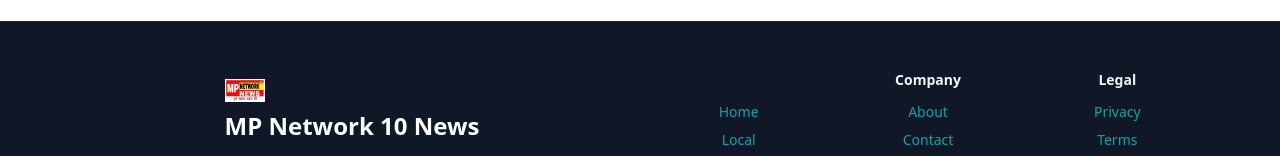
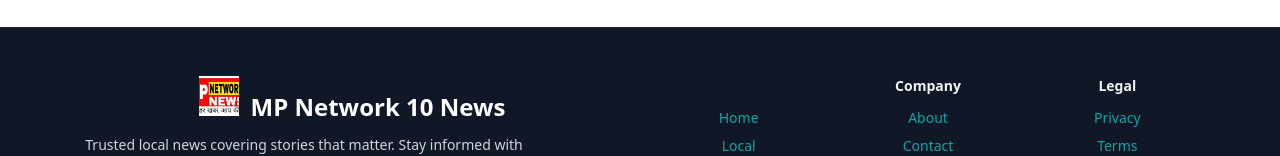
Before and after one commit to Avishkant/NewsPortal, a React (Vite) app in the folder client/: page /reporter in a window 1280 px wide. Shown: the part 247-403 px from the top of the page. Built offline with nearby package versions, Linux system fonts and the light colour scheme; no server answers.

Commit message:
lazy loading added to some of the places

```diff
--- a/client/src/components/Footer.jsx
+++ b/client/src/components/Footer.jsx
@@ -1,5 +1,6 @@
 import { Link } from "react-router-dom";
 import logoSrc from "../assets/logo.jpg";
+import LazyImage from "./LazyImage.jsx";
 
 export default function Footer() {
   return (
@@ -7,7 +8,7 @@ export default function Footer() {
       <div className="max-w-6xl mx-auto px-4 py-8 sm:py-12 flex flex-col md:flex-row md:items-start md:justify-between gap-8">
         <div className="flex-1 min-w-0">
           <Link to="/" className="inline-block mb-3 flex items-center">
-            <img
+            <LazyImage
               src={logoSrc}
               alt="MP Network10 logo"
               className="w-10 h-10 object-contain mr-3"
@@ -87,7 +88,16 @@ export default function Footer() {
             © {new Date().getFullYear()} MP Network 10 News — All rights
             reserved.
           </div>
-          <div className="mt-2 sm:mt-0">Made with ❤️ by <a href="https://thinkcraftai.tech" target="_blank" rel="noopener noreferrer">ThinkCraftAI</a></div>
+          <div className="mt-2 sm:mt-0">
+            Made with ❤️ by{" "}
+            <a
+              href="https://thinkcraftai.tech"
+              target="_blank"
+              rel="noopener noreferrer"
+            >
+              ThinkCraftAI
+            </a>
+          </div>
         </div>
       </div>
     </footer>
--- a/client/src/components/HindiNavbar.jsx
+++ b/client/src/components/HindiNavbar.jsx
@@ -1,5 +1,6 @@
 import { Link, useNavigate, useLocation } from "react-router-dom";
 import logo from "../assets/logo.jpg";
+import LazyImage from "./LazyImage.jsx";
 import { Search, Menu, X, User, ChevronDown, Tag, MapPin } from "lucide-react";
 import { useState, useRef, useEffect } from "react";
 import { useAuth } from "../contexts/AuthContext.jsx";
@@ -279,7 +280,7 @@ export default function HindiNavbar() {
             transition={{ duration: 0.5 }}
           >
             <Link to={dashboardLink}>
-              <img
+              <LazyImage
                 src={logo}
                 alt="लोगो"
                 className="h-12 md:h-16 w-auto object-contain transition duration-300 hover:scale-[1.05] transform"
@@ -444,7 +445,7 @@ export default function HindiNavbar() {
           >
             <div className="flex items-center justify-between px-4 py-3 border-b border-gray-100 bg-white">
               <div className="flex items-center gap-3">
-                <img
+                <LazyImage
                   src={logo}
                   alt="logo"
                   className="h-8 w-auto object-contain"
--- /dev/null
+++ b/client/src/components/LazyImage.jsx
@@ -0,0 +1,94 @@
+import { useEffect, useRef, useState } from "react";
+
+export default function LazyImage({
+  src,
+  alt = "",
+  className = "",
+  style = {},
+  placeholder,
+  fallback = "/vite.svg",
+  ...rest
+}) {
+  const imgRef = useRef(null);
+  const [visible, setVisible] = useState(false);
+  const [loaded, setLoaded] = useState(false);
+  const [current, setCurrent] = useState(null);
+
+  useEffect(() => {
+    setLoaded(false);
+    setCurrent(null);
+    if (!src) return;
+    let mounted = true;
+    const node = imgRef.current;
+
+    if (typeof IntersectionObserver === "undefined" || !node) {
+      // fallback: load immediately
+      setVisible(true);
+      setCurrent(src);
+      return () => (mounted = false);
+    }
+
+    const obs = new IntersectionObserver(
+      (entries) => {
+        entries.forEach((entry) => {
+          if (entry.isIntersecting) {
+            if (!mounted) return;
+            setVisible(true);
+            setCurrent(src);
+            obs.disconnect();
+          }
+        });
+      },
+      { rootMargin: "200px" }
+    );
+    obs.observe(node);
+    return () => {
+      mounted = false;
+      try {
+        obs.disconnect();
+      } catch (e) {
+        /* ignore */
+      }
+    };
+  }, [src]);
+
+  return (
+    <div
+      ref={imgRef}
+      className={`relative overflow-hidden ${className}`}
+      style={{ display: "inline-block", ...style }}
+    >
+      {!loaded && (
+        <div
+          aria-hidden="true"
+          className="absolute inset-0 bg-gray-100 animate-pulse"
+          style={{
+            background: placeholder
+              ? `url(${placeholder}) center/cover no-repeat`
+              : undefined,
+          }}
+        />
+      )}
+
+      {visible && (
+        <img
+          src={current || fallback}
+          alt={alt}
+          className={`block w-full h-full object-cover transition-opacity duration-500 ${
+            loaded ? "opacity-100" : "opacity-0"
+          }`}
+          onLoad={() => setLoaded(true)}
+          onError={(e) => {
+            try {
+              e.currentTarget.onerror = null;
+              e.currentTarget.src = fallback;
+            } catch (err) {
+              /* ignore */
+            }
+          }}
+          {...rest}
+        />
+      )}
+    </div>
+  );
+}
--- a/client/src/components/NewsForm.jsx
+++ b/client/src/components/NewsForm.jsx
@@ -683,6 +683,7 @@ import { useToast } from "../contexts/ToastContext.jsx";
 // Removed: import { useQuill } from "react-quilljs";
 // Removed: import "quill/dist/quill.snow.css";
 import { Image, X, UploadCloud, Loader2, Save, Send } from "lucide-react";
+import LazyImage from "./LazyImage.jsx";
 
 // We'll lazy-load a separate Quill editor component to avoid importing any
 // Quill-related code during server-side rendering. The actual editor lives
@@ -1153,7 +1154,7 @@ export default function NewsForm({
             </label>
           ) : (
             <div className="relative">
-              <img
+              <LazyImage
                 src={image}
                 alt="Featured Preview"
                 className="w-full h-40 md:h-48 lg:h-56 object-cover rounded-lg shadow-md"
--- a/client/src/pages/About.jsx
+++ b/client/src/pages/About.jsx
@@ -1,5 +1,6 @@
 import { Link } from "react-router-dom";
 import { useSite } from "../contexts/SiteContext.jsx";
+import LazyImage from "../components/LazyImage.jsx";
 import { Mail, Phone, Youtube, Instagram, Facebook } from "lucide-react";
 
 export default function About() {
@@ -26,10 +27,11 @@ export default function About() {
         <div className="bg-white rounded-2xl shadow-lg overflow-hidden mb-8">
           <div className="grid grid-cols-1 md:grid-cols-3 items-center gap-6 p-6 md:p-10">
             <div className="flex items-center justify-center md:justify-start">
-              <img
+              <LazyImage
                 src={editorImage}
                 alt="Editor"
-                className="w-28 h-28 md:w-36 md:h-36 object-cover rounded-full shadow-lg"
+                className="w-28 h-28 md:w-36 md:h-36 rounded-full shadow-lg"
+                style={{ borderRadius: "9999px" }}
               />
             </div>
 
--- a/client/src/pages/NewsDetail.jsx
+++ b/client/src/pages/NewsDetail.jsx
@@ -105,18 +105,10 @@ export default function NewsDetail() {
               animate={{ scale: 1 }}
               transition={{ delay: 0.2 }}
             >
-              <img
+              <LazyImage
                 src={imageUrl || "/vite.svg"}
                 alt={item.title}
                 className="w-full h-auto object-cover"
-                onError={(e) => {
-                  try {
-                    e.currentTarget.onerror = null;
-                    e.currentTarget.src = "/vite.svg";
-                  } catch (err) {
-                    /* ignore */
-                  }
-                }}
               />
             </motion.div>
           )}
--- a/client/src/pages/OwnerDashboard.jsx
+++ b/client/src/pages/OwnerDashboard.jsx
@@ -878,7 +878,7 @@ export default function OwnerDashboard() {
           },
           {
             key: "pending",
-            label: `Pending (${totalPending})`,
+            label: "Pending",
             onClick: () => setActiveTab("pending"),
             active: activeTab === "pending",
             icon: <Clock className="h-5 w-5" />,
@@ -1359,7 +1359,7 @@ export default function OwnerDashboard() {
                     </div>
                   </div>
                   {siteInfo?.editorImage && (
-                    <img
+                    <LazyImage
                       src={siteInfo.editorImage}
                       alt="editor"
                       className="w-28 h-28 object-cover rounded-full mt-2"
@@ -1444,7 +1444,7 @@ export default function OwnerDashboard() {
                   <h4 className="text-lg font-semibold mb-3">Preview</h4>
                   <div className="flex items-start gap-4">
                     <div>
-                      <img
+                      <LazyImage
                         src={siteInfo?.editorImage || "/vite.svg"}
                         alt="editor"
                         className="w-24 h-24 object-cover rounded-full"
```
